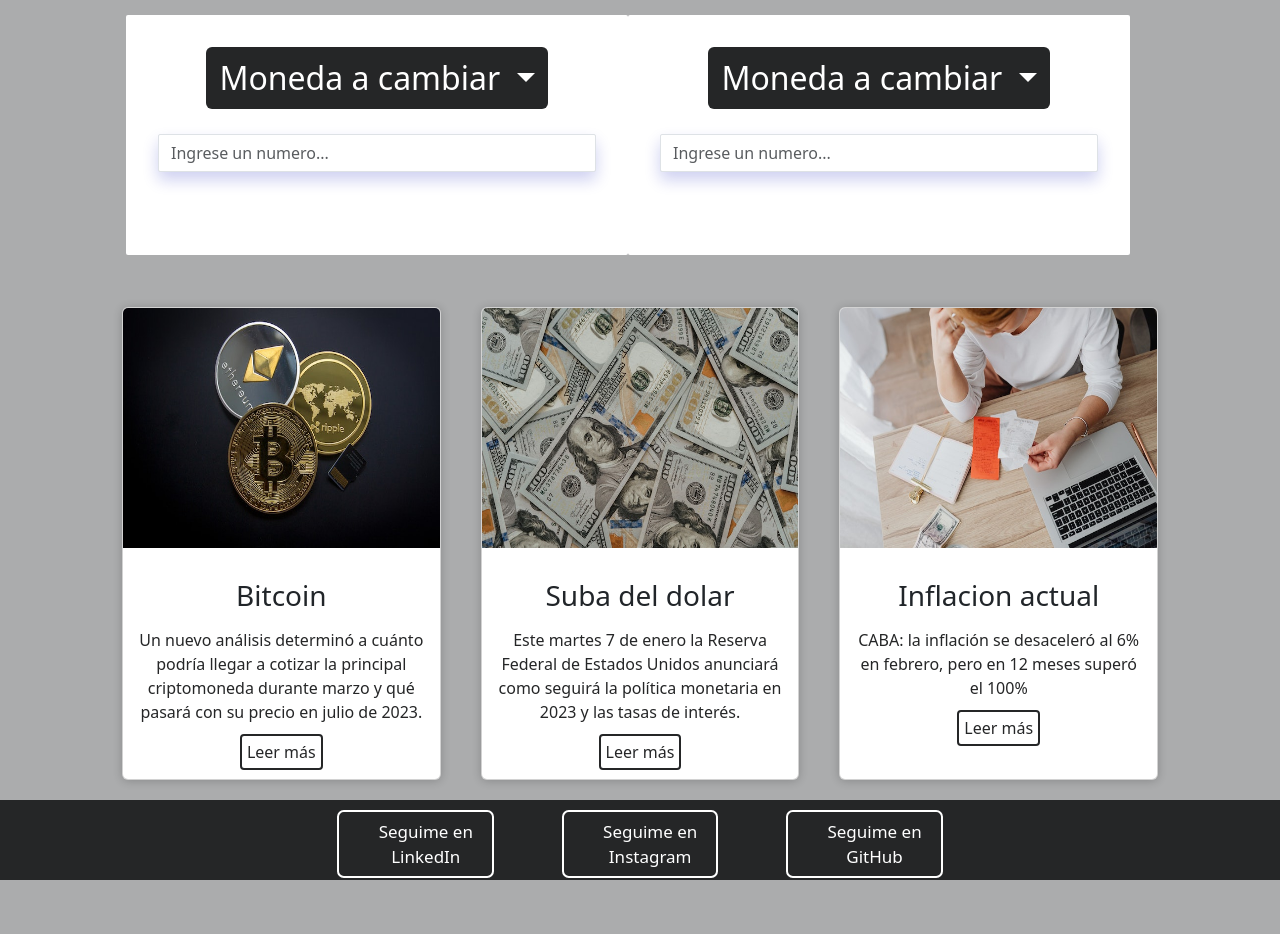
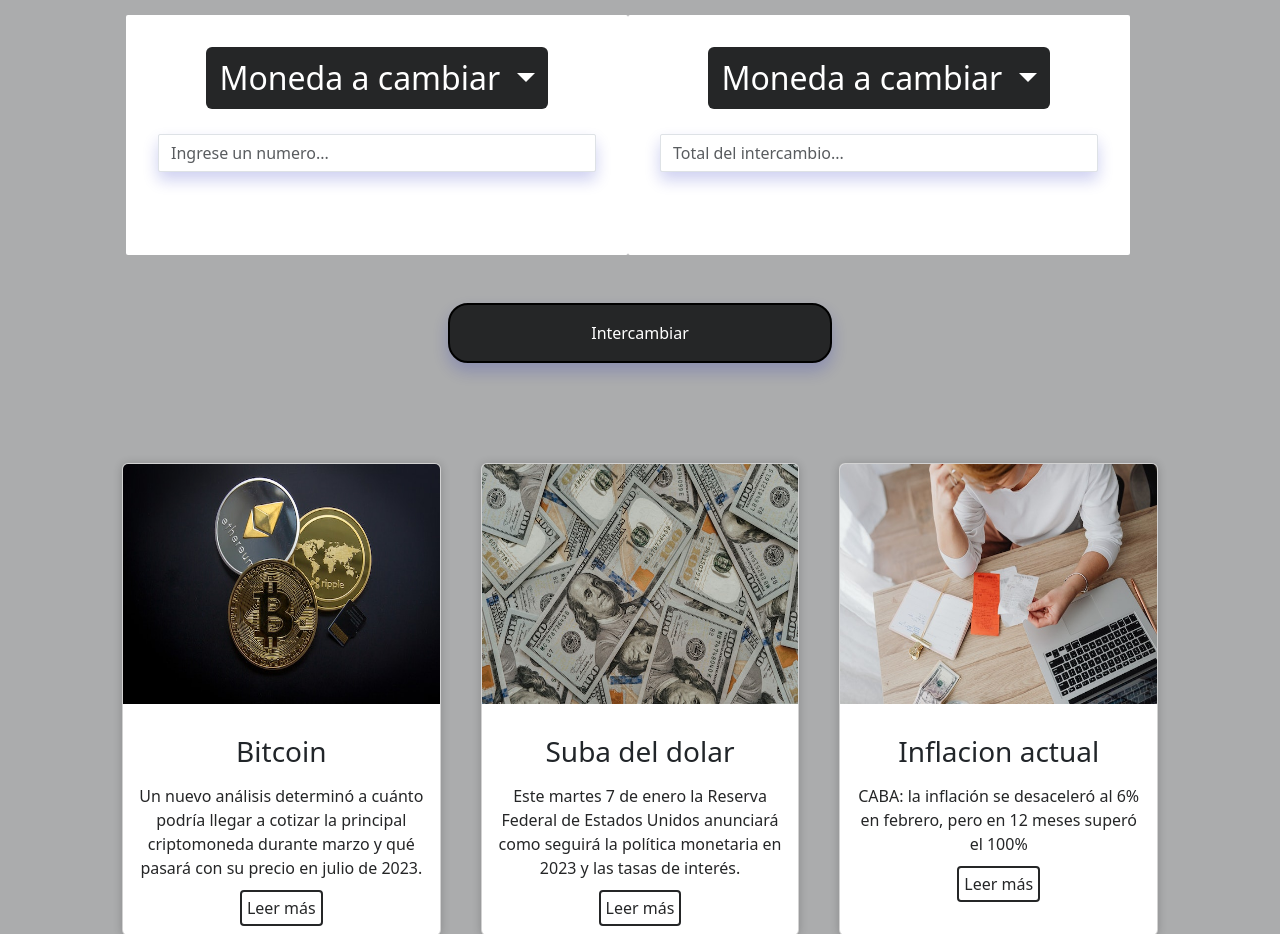
Before and after one commit to ILegresti/Conversor-de-divisas, a plain HTML site: page index.html in a window 1280 px wide. Shown: the part 860-1794 px from the top of the page. Before the commit the page ends 1740 px from the top, so only its background shows below. Drawn offline with nearby package versions, Linux system fonts and the light colour scheme.

Commit message:
creo boton debajo de labels para que haga la multiplicacion

```diff
--- a/index.html
+++ b/index.html
@@ -41,7 +41,7 @@
                 </ul>
               </div>
               <div>
-                <input type="number" class="form-control labelSection" id="exampleFormControlInput1" placeholder="Ingrese un numero...">
+                <input type="number" class="form-control labelSection" id="labelCambiador1" placeholder="Ingrese un numero...">
               </div>
             </div>
 
@@ -57,14 +57,22 @@
                   <li><a class="dropdown-item" href="#">Peso Argentino</a></li>
                 </ul>
               </div>
-              <input type="number" class="form-control labelSection" id="exampleFormControlInput1" placeholder="Ingrese un numero...">
+              <input type="" class="form-control labelSection" id="labelCambiador2" placeholder="Total del intercambio...">
             </div>
 
 
 
           </div>
         </div>
+
       </section>
+
+
+    <div class="contenedorDeBoton">
+      <button class="botonIntercambio">Intercambiar</button>
+
+    </div>
+
 
       <section>
         <div class="container">
--- a/js.js
+++ b/js.js
@@ -80,3 +80,9 @@ console.log(filtroPorPrecio);
 //metodo some()
 const hayMoneda = monedasVarias.find((el) => el.nombre == "Dolar");
 console.log(hayMoneda);
+
+
+
+
+const label1 = document.getElementById("labelCambiador1");
+const label2 = document.getElementById("labelCambiador2");
--- a/style.css
+++ b/style.css
@@ -89,8 +89,36 @@ header nav ul li a{
 }
 
 .tamanioSection{
-height: 40vh;
+height: 50%;
 width: 100%;
+}
+
+
+
+.contenedorDeBoton{
+    display: flex;
+    justify-content: center;
+    align-items: center;
+    margin-bottom: 5rem;
+}
+
+
+.botonIntercambio{
+    width: 30%;
+    height: 30%;
+    padding: 1rem;
+    border-radius: 20px;
+    box-shadow: var(--box-shadow);
+    border: solid black 2px;
+    color: white;
+    background-color: var(--main-color);
+
+}
+
+.botonIntercambio:hover{
+    color: var(--main-color);
+    background-color: white;
+
 }
 
 
```
Also changed, not shown: 1 other file.
